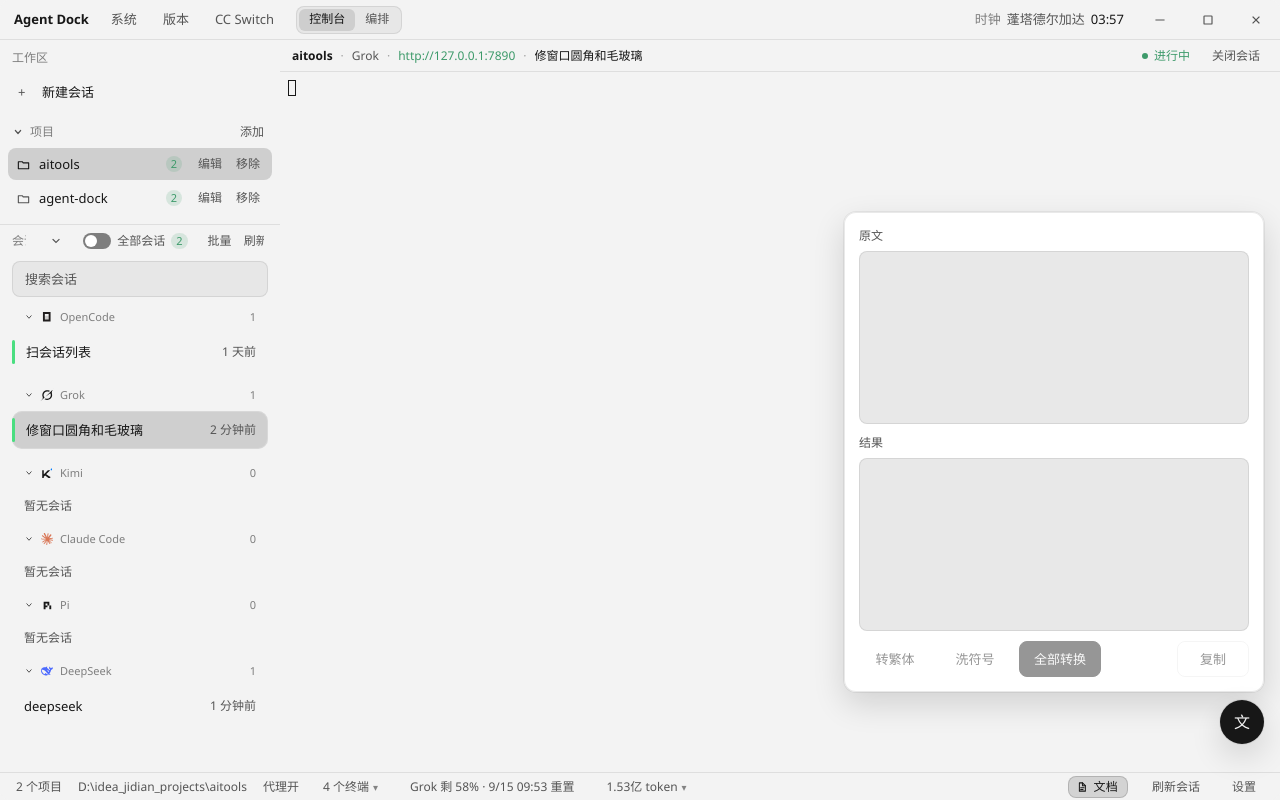
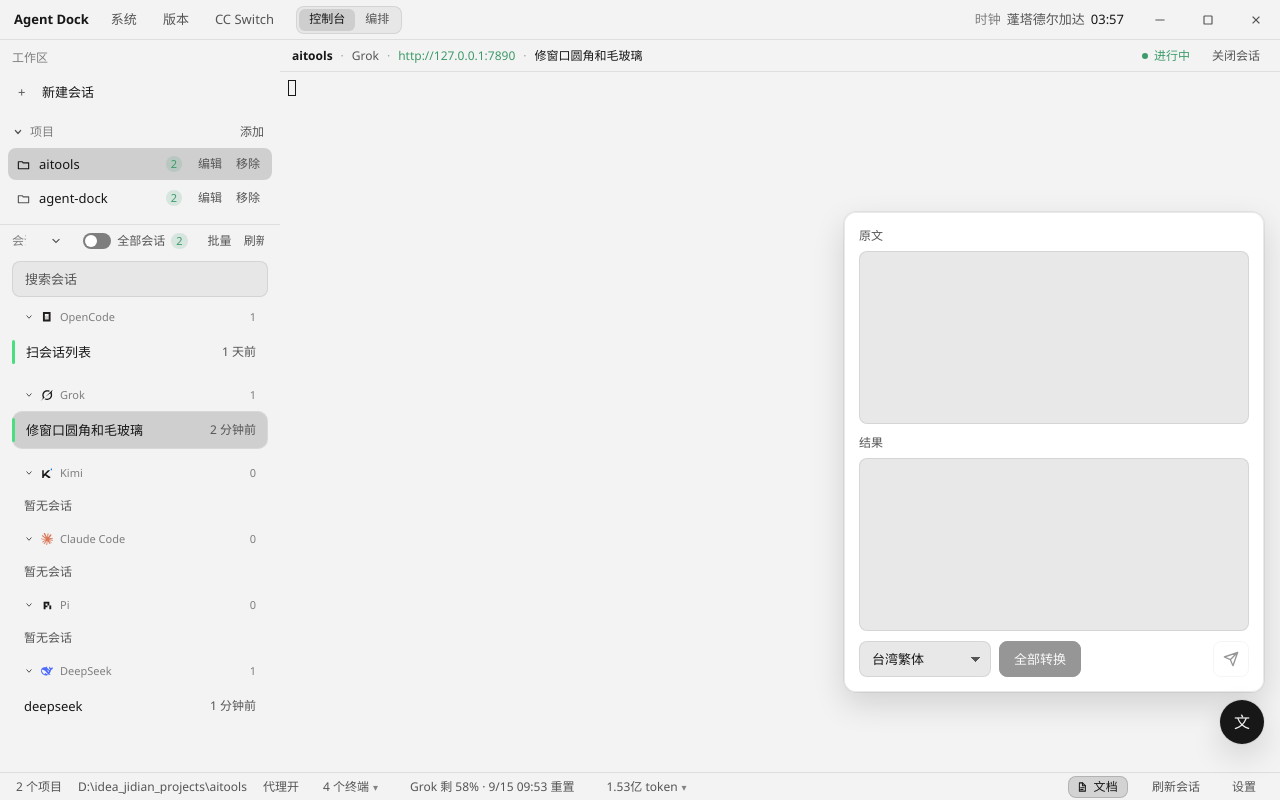
Before and after one commit to aodaokai52545856/agent-dock, a Vue app: page / in a window 1280 px wide. Both pictures are taken after a click on the button "文本转换". Built offline with nearby package versions, Linux system fonts and the light colour scheme.

Commit message:
feat: 文字转换支持字符集下拉并发送到当前聊天
面板只留全部转换，默认洗符号。可选手台湾、香港、标准繁体。复制改为纸飞机，把结果发到当前终端。

```diff
--- a/src/components/TextConvertFab.vue
+++ b/src/components/TextConvertFab.vue
@@ -1,17 +1,32 @@
 <script setup lang="ts">
-import { computed, onMounted, onUnmounted, ref } from 'vue'
+import { computed, onMounted, onUnmounted, ref, watch } from 'vue'
 import * as api from '../lib/api'
-import { convertReady, convertText, type ConvertMode } from '../lib/textConvert'
-import { showToast } from '../lib/store'
+import { isDshWeb } from '../lib/livePty'
+import { wrapBracketedPaste } from '../lib/sessionCite'
+import { CONVERT_CHARSETS, convertReady, convertText, type ConvertCharset } from '../lib/textConvert'
+import { activeLive, showToast, store } from '../lib/store'
 
 const open = ref(false)
 const source = ref('')
 const result = ref('')
+const charset = ref<ConvertCharset>('tw')
+const sending = ref(false)
 const tableReady = convertReady()
 
 const hasSource = computed(() => source.value.length > 0)
 const hasResult = computed(() => result.value.length > 0)
 const convertEnabled = computed(() => tableReady && hasSource.value)
+const canSend = computed(() => {
+  if (!hasResult.value || sending.value) return false
+  if (!store.activePtyId) return false
+  return !isDshWeb(activeLive.value)
+})
+const sendTitle = computed(() => {
+  if (!hasResult.value) return '先转换出结果'
+  if (!store.activePtyId) return '先打开目标会话'
+  if (isDshWeb(activeLive.value)) return '当前会话不支持写入'
+  return '发送到当前聊天框'
+})
 
 function toggle() {
   open.value = !open.value
@@ -21,15 +36,34 @@
   open.value = false
 }
 
-function run(mode: ConvertMode) {
+function run() {
   if (!convertEnabled.value) return
-  result.value = convertText(source.value, mode)
+  result.value = convertText(source.value, charset.value)
 }
 
-async function copyResult() {
+watch(charset, () => {
+  if (convertEnabled.value && hasResult.value) run()
+})
+
+async function sendResult() {
   if (!hasResult.value) return
-  const ok = await api.clipboardWrite(result.value)
-  showToast(ok ? '已复制' : '复制失败')
+  if (!store.activePtyId) {
+    showToast('先打开目标会话')
+    return
+  }
+  if (isDshWeb(activeLive.value)) {
+    showToast('当前会话不支持写入')
+    return
+  }
+  sending.value = true
+  try {
+    await api.ptyWrite(store.activePtyId, wrapBracketedPaste(result.value) + '\r')
+    showToast('已发送到当前聊天')
+  } catch (err) {
+    showToast(err instanceof Error ? err.message : String(err))
+  } finally {
+    sending.value = false
+  }
 }
 
 function onKey(ev: KeyboardEvent) {
@@ -65,17 +99,37 @@
         <textarea v-model="result" class="result" spellcheck="false" />
       </label>
       <div class="row">
-        <button type="button" class="btn" :disabled="!convertEnabled" @click="run('traditional')">
-          转繁体
-        </button>
-        <button type="button" class="btn" :disabled="!convertEnabled" @click="run('symbols')">
-          洗符号
-        </button>
-        <button type="button" class="btn btn-primary" :disabled="!convertEnabled" @click="run('all')">
+        <select
+          v-model="charset"
+          class="charset"
+          aria-label="繁体字符集"
+          :disabled="!tableReady"
+        >
+          <option v-for="item in CONVERT_CHARSETS" :key="item.id" :value="item.id">
+            {{ item.label }}
+          </option>
+        </select>
+        <button type="button" class="btn btn-primary" :disabled="!convertEnabled" @click="run">
           全部转换
         </button>
-        <button type="button" class="btn btn-ghost" :disabled="!hasResult" @click="copyResult">
-          复制
+        <button
+          type="button"
+          class="btn btn-ghost send"
+          :disabled="!canSend"
+          :aria-label="sendTitle"
+          :title="sendTitle"
+          @click="sendResult"
+        >
+          <svg viewBox="0 0 24 24" aria-hidden="true">
+            <path
+              d="M22 2 11 13M22 2 15 22 11 13 2 9 22 2Z"
+              fill="none"
+              stroke="currentColor"
+              stroke-width="2"
+              stroke-linecap="round"
+              stroke-linejoin="round"
+            />
+          </svg>
         </button>
       </div>
     </div>
@@ -154,12 +208,25 @@
 
 .row {
   display: flex;
-  flex-wrap: wrap;
+  align-items: center;
   gap: 8px;
-  justify-content: flex-start;
 }
 
-.row .btn-ghost {
+.charset {
+  width: 132px;
+  flex: 0 0 132px;
+}
+
+.send {
   margin-left: auto;
+  min-width: 36px;
+  width: 36px;
+  padding: 0;
+}
+
+.send svg {
+  width: 16px;
+  height: 16px;
+  display: block;
 }
 </style>
--- /dev/null
+++ b/src/lib/opencc/hkVariants.ts
@@ -0,0 +1 @@
+export const HK_VARIANTS: Record<string, string> = {"僞":"偽","兌":"兑","叄":"叁","只":"只","啓":"啓","喫":"吃","囪":"囱","妝":"妝","媼":"媪","嬀":"媯","悅":"悦","慍":"愠","戶":"户","挩":"捝","搵":"揾","擡":"抬","敓":"敚","敘":"敍","柺":"枴","梲":"棁","棱":"稜","榲":"榅","檯":"枱","氳":"氲","涗":"涚","溫":"温","溼":"濕","潙":"溈","潨":"潀","熅":"煴","爲":"為","癡":"痴","皁":"皂","祕":"秘","稅":"税","竈":"灶","糉":"粽","縕":"緼","纔":"才","脣":"唇","脫":"脱","膃":"腽","臥":"卧","臺":"台","菸":"煙","蒕":"蒀","蔥":"葱","蔿":"蒍","蘊":"藴","蛻":"蜕","衆":"眾","衛":"衞","覈":"核","說":"説","踊":"踴","轀":"輼","醞":"醖","鉢":"缽","鉤":"鈎","銳":"鋭","鍼":"針","閱":"閲","鰮":"鰛"}
--- a/src/lib/textConvert.ts
+++ b/src/lib/textConvert.ts
@@ -1,10 +1,21 @@
+import { HK_VARIANTS } from './opencc/hkVariants.ts'
 import { ST_CHARACTERS } from './opencc/stCharacters.ts'
 import { TW_VARIANTS } from './opencc/twVariants.ts'
 
-export type ConvertMode = 'traditional' | 'symbols' | 'all'
+export type ConvertCharset = 'tw' | 'hk' | 'std'
+
+export const CONVERT_CHARSETS: Array<{ id: ConvertCharset; label: string }> = [
+  { id: 'tw', label: '台湾繁体' },
+  { id: 'hk', label: '香港繁体' },
+  { id: 'std', label: '标准繁体' }
+]
 
 export function convertReady(): boolean {
-  return ST_CHARACTERS['软'] === '軟' && TW_VARIANTS['裏'] === '裡'
+  return (
+    ST_CHARACTERS['软'] === '軟' &&
+    TW_VARIANTS['裏'] === '裡' &&
+    HK_VARIANTS['衛'] === '衞'
+  )
 }
 
 const HAN_RANGES: Array<[number, number]> = [
@@ -85,11 +96,18 @@
   return PUNCT[cp] ?? null
 }
 
-function toTraditional(input: string): string {
+function regionalVariants(charset: ConvertCharset): Record<string, string> | null {
+  if (charset === 'tw') return TW_VARIANTS
+  if (charset === 'hk') return HK_VARIANTS
+  return null
+}
+
+function toTraditional(input: string, charset: ConvertCharset): string {
+  const variants = regionalVariants(charset)
   let out = ''
   for (const ch of input) {
     const std = ST_CHARACTERS[ch] ?? ch
-    out += TW_VARIANTS[std] ?? std
+    out += variants?.[std] ?? std
   }
   return out
 }
@@ -109,8 +127,7 @@
   return out
 }
 
-export function convertText(input: string, mode: ConvertMode): string {
+export function convertText(input: string, charset: ConvertCharset = 'tw'): string {
   if (!input) return ''
-  const source = mode === 'symbols' ? input : toTraditional(input)
-  return classify(source)
+  return classify(toTraditional(input, charset))
 }
```
Also changed, not shown: scripts/fetch-st-characters.mjs (+8 -1 lines), 1 other file (tests, documents, lock files or other folders).
